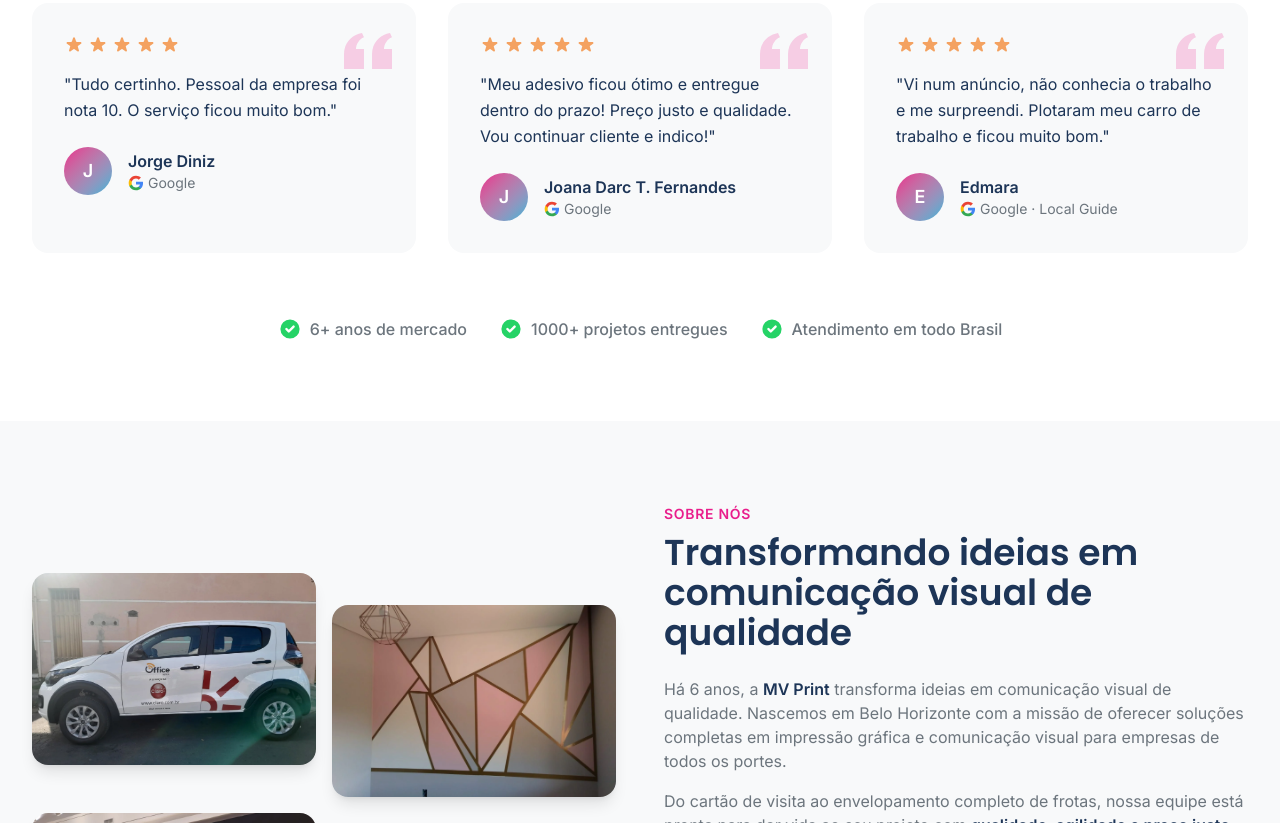
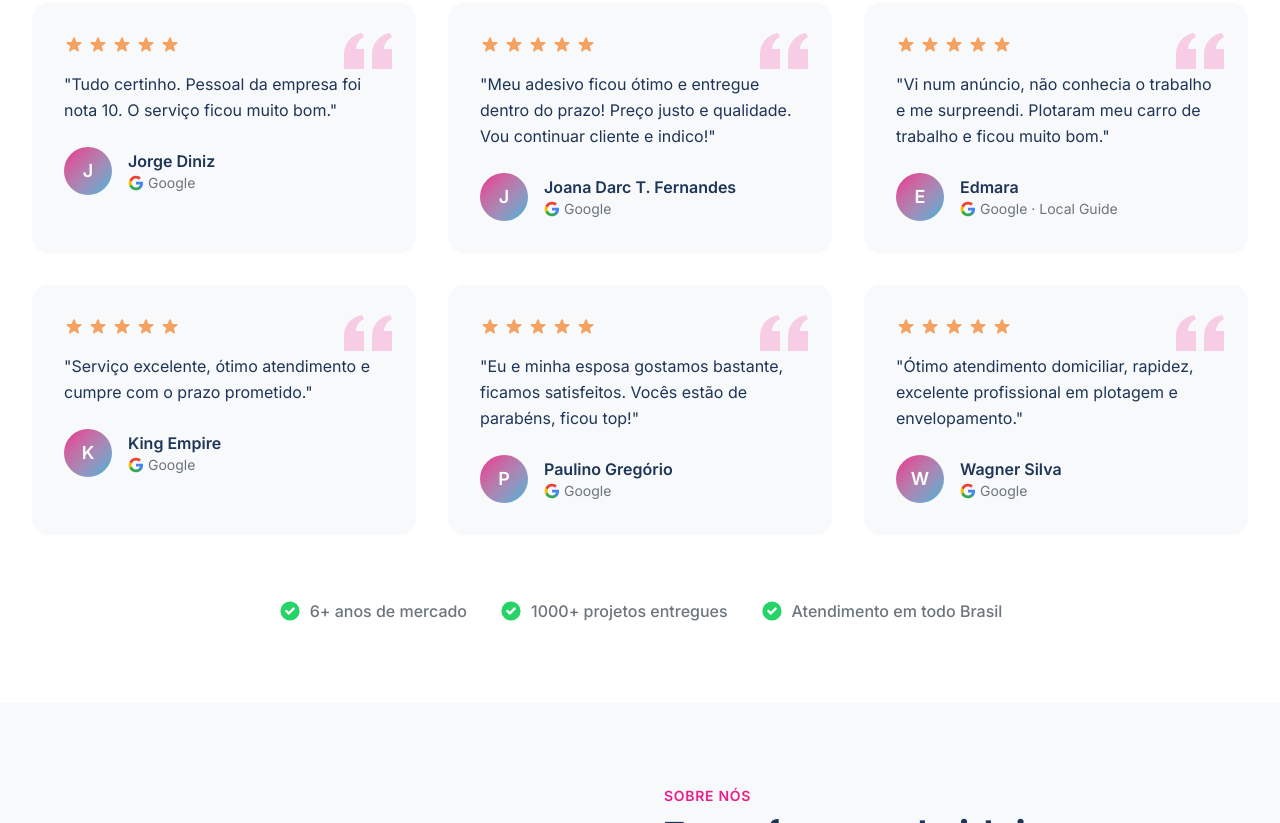
Before and after one commit to matheus-cury/mvprint-site, an Astro site: page / in a window 1280 px wide. Shown: the part 3509-4332 px from the top of the page. Built offline with nearby package versions, Linux system fonts and the light colour scheme; Astro itself is replaced by a stand-in of ours.

Commit message:
feat: adicionar mais 3 depoimentos do Google (total: 6)

```diff
--- a/src/components/Testimonials.astro
+++ b/src/components/Testimonials.astro
@@ -17,6 +17,24 @@ const testimonials = [
     name: "Edmara",
     source: "Google · Local Guide",
     text: "Vi num anúncio, não conhecia o trabalho e me surpreendi. Plotaram meu carro de trabalho e ficou muito bom.",
+    rating: 5
+  },
+  {
+    name: "King Empire",
+    source: "Google",
+    text: "Serviço excelente, ótimo atendimento e cumpre com o prazo prometido.",
+    rating: 5
+  },
+  {
+    name: "Paulino Gregório",
+    source: "Google",
+    text: "Eu e minha esposa gostamos bastante, ficamos satisfeitos. Vocês estão de parabéns, ficou top!",
+    rating: 5
+  },
+  {
+    name: "Wagner Silva",
+    source: "Google",
+    text: "Ótimo atendimento domiciliar, rapidez, excelente profissional em plotagem e envelopamento.",
     rating: 5
   }
 ];
```
